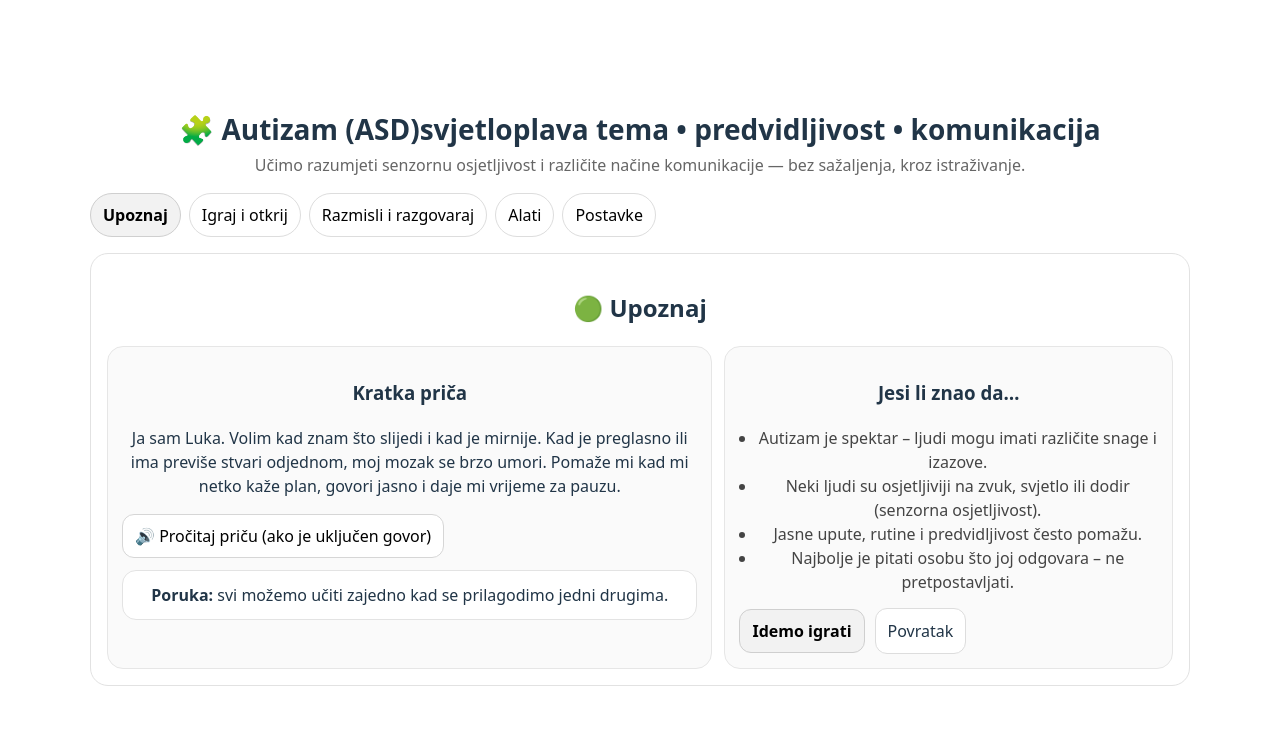
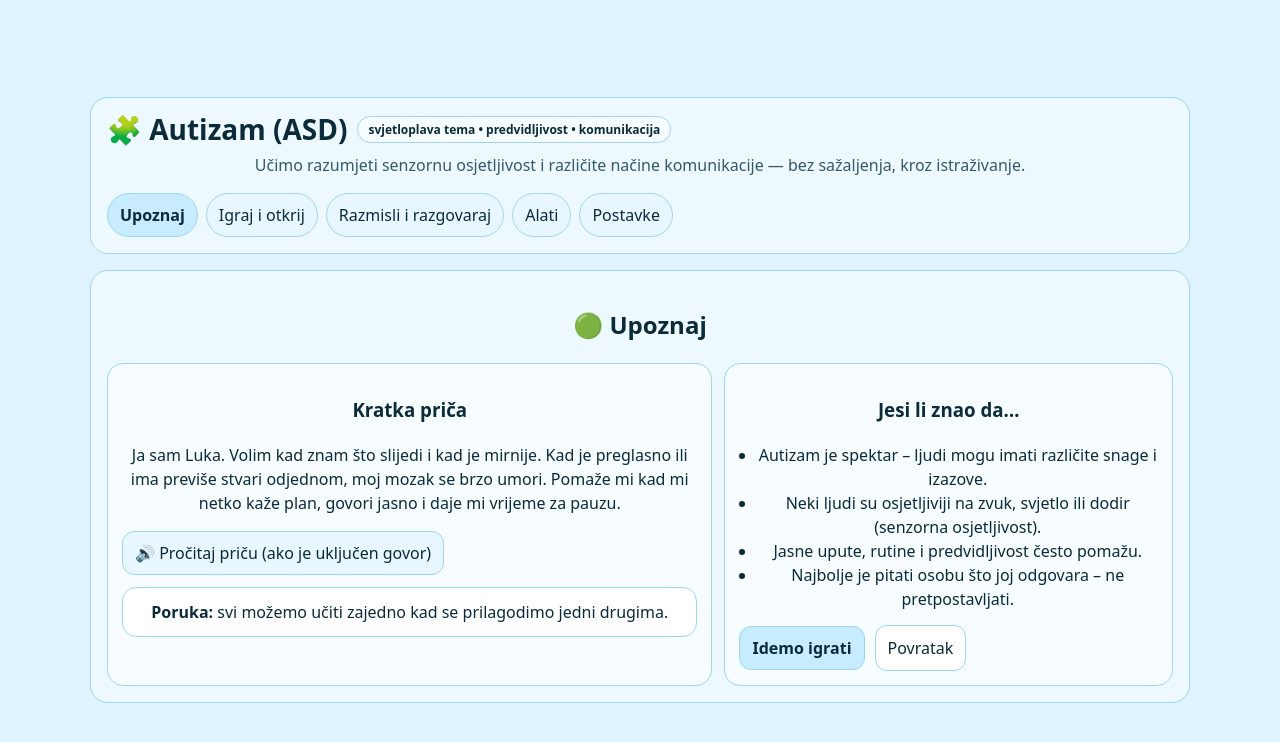
Before and after one commit to edicoll/Asistivne_tehnologije, a React (Vite) app: page /autizam in a window 1280 px wide. Shown: the top 742 px of the page. Built offline with nearby package versions, Linux system fonts and the light colour scheme.

Commit message:
Update Autism.css
druga promjena (css)

```diff
--- a/src/Difficulties/Autism.css
+++ b/src/Difficulties/Autism.css
@@ -1,17 +1,54 @@
+/* === AUTISM THEME (light blue + puzzle) === */
+body.autism-theme {
+  --a-bg: #dff3ff;         /* svijetloplava pozadina cijele stranice */
+  --a-card: #eef9ff;       /* kartice */
+  --a-panel: #f6fcff;      /* unutarnji paneli */
+  --a-border: #9dd7f2;     /* rubovi */
+  --a-text: #0b2b3a;       /* tamni tekst */
+  --a-muted: #335a6b;      /* sekundarni tekst */
+  --a-btn: #c7ebff;        /* gumbi */
+  --a-btn2: #e8f7ff;       /* sekundarni gumbi */
+  --a-danger: #ffdddd;
+
+  background: var(--a-bg) !important;
+  color: var(--a-text) !important;
+}
+
 .autism-page {
   max-width: 1100px;
   margin: 0 auto;
   padding: 24px;
 }
 
+.autism-top {
+  background: var(--a-card);
+  border: 1px solid var(--a-border);
+  border-radius: 18px;
+  padding: 16px;
+}
+
 .autism-top h1 {
   margin: 0;
   font-size: 28px;
+  display: flex;
+  gap: 10px;
+  align-items: center;
+}
+
+.autism-badge {
+  display: inline-flex;
+  align-items: center;
+  gap: 8px;
+  font-size: 12px;
+  padding: 6px 10px;
+  border-radius: 999px;
+  border: 1px solid var(--a-border);
+  background: var(--a-panel);
 }
 
 .autism-sub {
   margin-top: 8px;
-  color: #666;
+  color: var(--a-muted);
 }
 
 .autism-tabs {
@@ -22,32 +59,33 @@
 }
 
 .autism-tabs button {
-  border: 1px solid #ddd;
-  background: #fff;
+  border: 1px solid var(--a-border);
+  background: var(--a-btn2);
   padding: 10px 12px;
   border-radius: 999px;
   cursor: pointer;
+  color: var(--a-text);
 }
 
 .autism-tabs button.active {
-  background: #f2f2f2;
-  border-color: #cfcfcf;
-  font-weight: 700;
+  background: var(--a-btn);
+  border-color: var(--a-border);
+  font-weight: 800;
 }
 
 .autism-card {
   margin-top: 16px;
-  border: 1px solid #e2e2e2;
+  border: 1px solid var(--a-border);
   border-radius: 18px;
   padding: 16px;
-  background: #fff;
+  background: var(--a-card);
 }
 
 .autism-panel {
-  border: 1px solid #e6e6e6;
+  border: 1px solid var(--a-border);
   border-radius: 16px;
   padding: 14px;
-  background: #fafafa;
+  background: var(--a-panel);
 }
 
 .autism-grid2 {
@@ -75,15 +113,21 @@
   display: grid;
   gap: 6px;
   font-size: 13px;
-  color: #444;
+  color: var(--a-muted);
 }
 
-.autism-row input {
-  border: 1px solid #d6d6d6;
+.autism-row input, .autism-row textarea, .autism-row select {
+  border: 1px solid var(--a-border);
   border-radius: 12px;
   padding: 10px;
   background: #fff;
   min-width: 140px;
+  color: var(--a-text);
+}
+
+.autism-row textarea {
+  min-width: 100%;
+  resize: vertical;
 }
 
 .autism-row .grow input {
@@ -93,35 +137,38 @@
 .autism-primary,
 .autism-secondary,
 .autism-dangerBtn {
-  border: 1px solid #d6d6d6;
-  background: #fff;
+  border: 1px solid var(--a-border);
   border-radius: 12px;
   padding: 10px 12px;
   cursor: pointer;
+  color: var(--a-text);
 }
 
 .autism-primary {
-  background: #f2f2f2;
-  font-weight: 700;
-  border-color: #cfcfcf;
+  background: var(--a-btn);
+  font-weight: 800;
+}
+
+.autism-secondary {
+  background: var(--a-btn2);
 }
 
 .autism-secondary:hover {
-  background: #f7f7f7;
+  filter: brightness(0.98);
 }
 
 .autism-dangerBtn {
-  border-color: #e1b4b4;
-  background: #fff;
+  background: var(--a-danger);
+  border-color: #ffb7b7;
 }
 
 .autism-muted {
-  color: #666;
+  color: var(--a-muted);
   margin-top: 6px;
 }
 
 .autism-note {
-  border: 1px solid #e3e3e3;
+  border: 1px solid var(--a-border);
   border-radius: 14px;
   padding: 12px;
   background: #fff;
@@ -137,20 +184,80 @@
 }
 
 .autism-back {
-  border: 1px solid #ddd;
+  border: 1px solid var(--a-border);
   border-radius: 12px;
   padding: 10px 12px;
   text-decoration: none;
-  color: inherit;
+  color: var(--a-text);
   background: #fff;
 }
 
 .autism-list {
   margin: 10px 0 0;
   padding-left: 18px;
-  color: #444;
+  color: var(--a-text);
 }
 
+.autism-hr {
+  border: none;
+  border-top: 1px solid var(--a-border);
+  margin: 12px 0;
+}
+
+/* --- Sensory “classroom” mini-simulation --- */
+.autism-sim {
+  display: grid;
+  gap: 12px;
+}
+
+.autism-classroom {
+  position: relative;
+  border: 1px solid var(--a-border);
+  border-radius: 16px;
+  background: #ffffff;
+  padding: 14px;
+  overflow: hidden;
+  min-height: 170px;
+}
+
+.autism-noiseBar {
+  height: 10px;
+  border-radius: 999px;
+  background: #e6f4ff;
+  border: 1px solid var(--a-border);
+  overflow: hidden;
+  margin-top: 8px;
+}
+
+.autism-noiseFill {
+  height: 100%;
+  background: #74c7f7;
+  width: 0%;
+  transition: width 250ms ease;
+}
+
+.autism-float {
+  position: absolute;
+  font-size: 22px;
+  opacity: 0.9;
+  animation: autism-float 2.2s ease-in-out infinite;
+}
+
+.autism-float.slow { animation-duration: 3.0s; }
+.autism-float.fast { animation-duration: 1.4s; }
+
+@keyframes autism-float {
+  0% { transform: translateY(0px); }
+  50% { transform: translateY(-10px); }
+  100% { transform: translateY(0px); }
+}
+
+.autism-simHint {
+  font-weight: 800;
+  color: var(--a-text);
+}
+
+/* --- Schedule (kept as tool) --- */
 .autism-schedule {
   margin-top: 12px;
   display: grid;
@@ -165,7 +272,7 @@
 
 .autism-itemMain {
   flex: 1;
-  border: 1px solid #dcdcdc;
+  border: 1px solid var(--a-border);
   background: #fff;
   border-radius: 14px;
   padding: 12px;
@@ -178,40 +285,34 @@
 }
 
 .autism-item.done .autism-itemMain {
-  opacity: 0.75;
+  opacity: 0.78;
 }
 
 .autism-itemMain .time {
+  font-weight: 900;
+}
+
+.autism-itemMain .title {
   font-weight: 800;
 }
 
-.autism-itemMain .title {
-  font-weight: 700;
-}
-
 .autism-itemMain .chip {
-  border: 1px solid #ddd;
+  border: 1px solid var(--a-border);
   border-radius: 999px;
   padding: 6px 10px;
   font-size: 12px;
-  background: #fafafa;
+  background: var(--a-panel);
 }
 
 .autism-danger {
   width: 44px;
   border-radius: 14px;
-  border: 1px solid #e6caca;
-  background: #fff;
+  border: 1px solid #ffb7b7;
+  background: var(--a-danger);
   cursor: pointer;
 }
 
-.autism-timer {
-  margin-top: 10px;
-  display: grid;
-  gap: 10px;
-  justify-items: start;
-}
-
+/* --- Timer / AAC / Calm tools --- */
 .autism-timer .big {
   font-size: 42px;
   font-weight: 900;
@@ -219,20 +320,20 @@
 }
 
 .autism-announce {
-  border: 1px solid #dadada;
+  border: 1px solid var(--a-border);
   border-radius: 14px;
   padding: 10px 12px;
   background: #fff;
-  font-weight: 700;
+  font-weight: 800;
 }
 
 .autism-aacMessage {
-  border: 1px solid #e1e1e1;
+  border: 1px solid var(--a-border);
   border-radius: 16px;
   padding: 14px;
-  background: #fafafa;
+  background: #fff;
   font-size: 18px;
-  font-weight: 700;
+  font-weight: 800;
   margin-top: 10px;
 }
 
@@ -244,71 +345,23 @@
 }
 
 .autism-aacCard {
-  border: 1px solid #dcdcdc;
+  border: 1px solid var(--a-border);
   background: #fff;
   border-radius: 16px;
   padding: 14px;
   cursor: pointer;
-  font-weight: 800;
-}
-
-.autism-aacCard:hover {
-  background: #f8f8f8;
+  font-weight: 900;
 }
 
 .autism-breath {
   margin-top: 10px;
-  border: 1px solid #e1e1e1;
+  border: 1px solid var(--a-border);
   border-radius: 16px;
   padding: 14px;
   background: #fff;
   display: flex;
   justify-content: space-between;
   align-items: baseline;
-}
-
-.autism-breath .phase {
-  font-size: 18px;
-  font-weight: 900;
-}
-
-.autism-breath .count {
-  font-size: 16px;
-  font-weight: 800;
-  color: #555;
-}
-
-.autism-calmGrid {
-  margin-top: 10px;
-  display: grid;
-  grid-template-columns: repeat(auto-fit, minmax(190px, 1fr));
-  gap: 10px;
-}
-
-.autism-miniCard {
-  border: 1px solid #e1e1e1;
-  border-radius: 16px;
-  padding: 12px;
-  background: #fff;
-}
-
-.autism-answers {
-  margin-top: 10px;
-  display: grid;
-  gap: 10px;
-}
-
-.autism-check {
-  display: flex;
-  gap: 10px;
-  align-items: center;
-  padding: 10px 0;
-}
-
-.autism-hr {
-  border: none;
-  border-top: 1px solid #e2e2e2;
-  margin: 12px 0;
 }
 
 /* Low-stim global toggles */
@@ -321,10 +374,10 @@
   color: #fff !important;
 }
 
+.autism-highContrast .autism-top,
 .autism-highContrast .autism-card,
 .autism-highContrast .autism-panel,
 .autism-highContrast .autism-itemMain,
-.autism-highContrast .autism-miniCard,
 .autism-highContrast .autism-aacCard,
 .autism-highContrast .autism-aacMessage,
 .autism-highContrast .autism-breath,
@@ -332,7 +385,7 @@
 .autism-highContrast .autism-back {
   background: #000 !important;
   color: #fff !important;
-  border-color: #555 !important;
+  border-color: #666 !important;
 }
 
 .autism-reducedMotion * {
```
